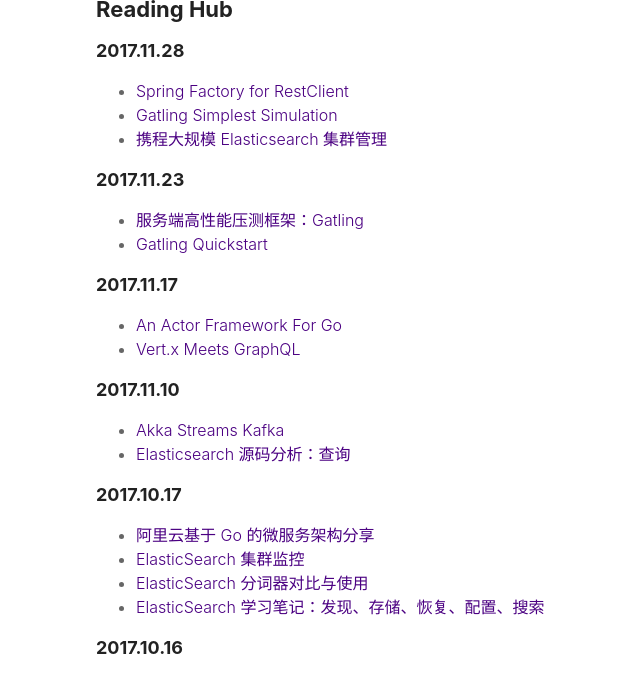
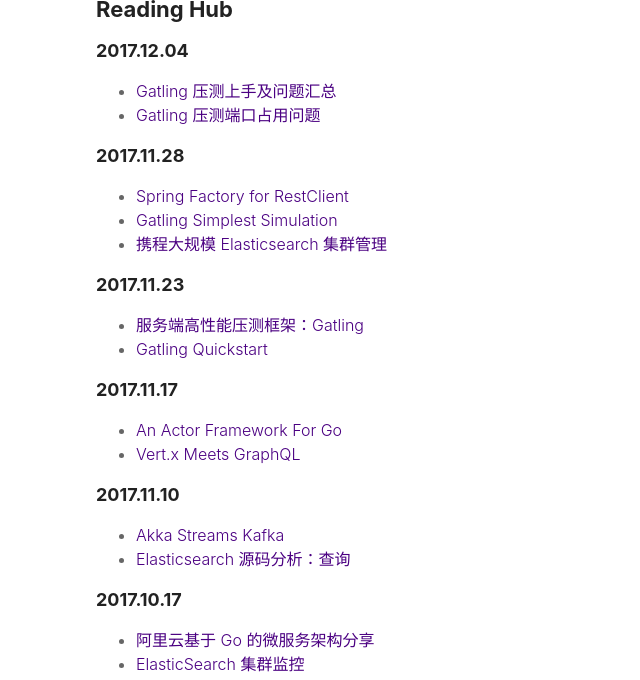
Before and after one commit to Jiangew/jiangew.github.io, a Jekyll site: the page built from daily.md, in a window 1280 px wide and 900 px high, scrolled down 333 px, cut to the strip 220-900 px from the top of the window. Shown: the whole strip, without its empty margins (139-779 px from the left). Built offline with Jekyll 4.4.1, drawn with Linux system fonts in a browser that asks for light colours.

Commit message:
daily 12.04

```diff
--- a/daily.md
+++ b/daily.md
@@ -7,6 +7,11 @@
 ![Acfun Banner](http://ote3hl188.bkt.clouddn.com/banner-20171017.jpg)
 
 ## Reading Hub
+
+### 2017.12.04
+
+* [Gatling 压测上手及问题汇总](http://wiki.li3huo.com/Gatling#Config_connection_timed_out)
+* [Gatling 压测端口占用问题](http://blog.bruceding.com/342.html)
 
 ### 2017.11.28
 
```
